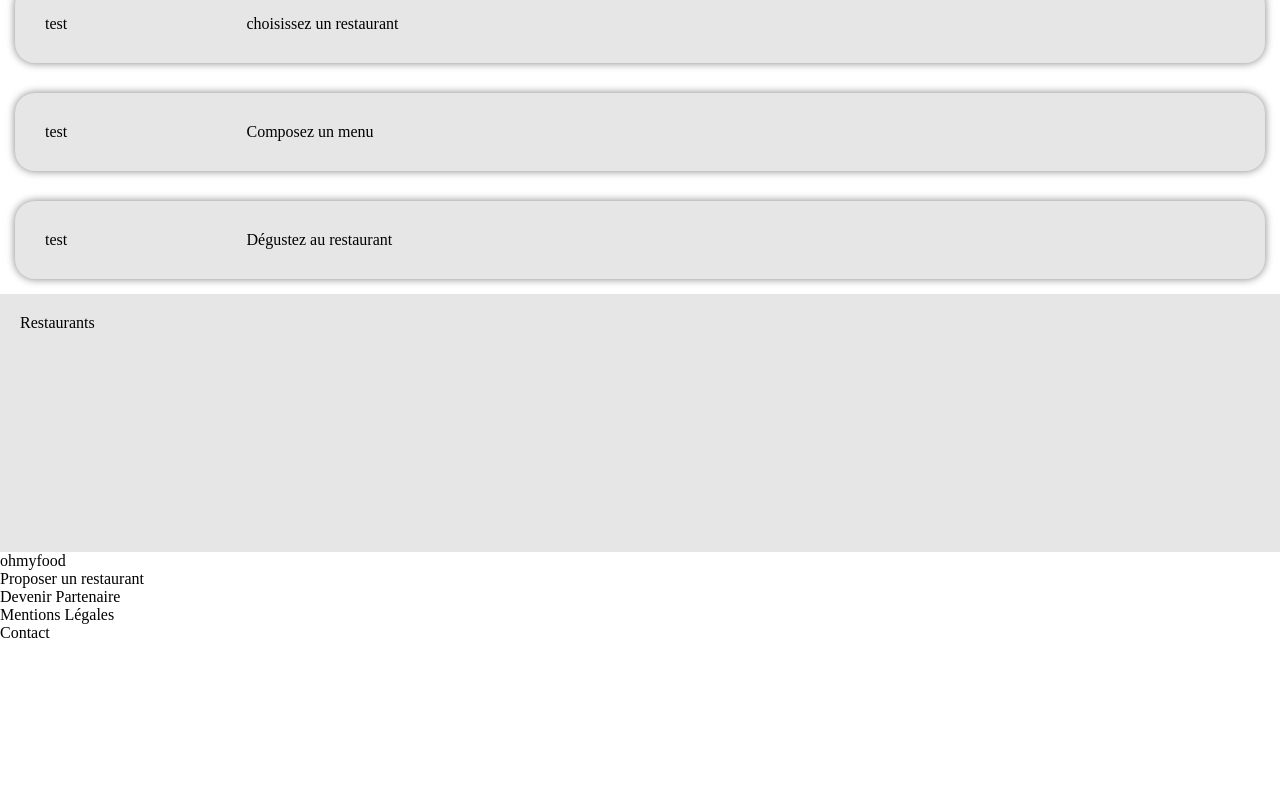
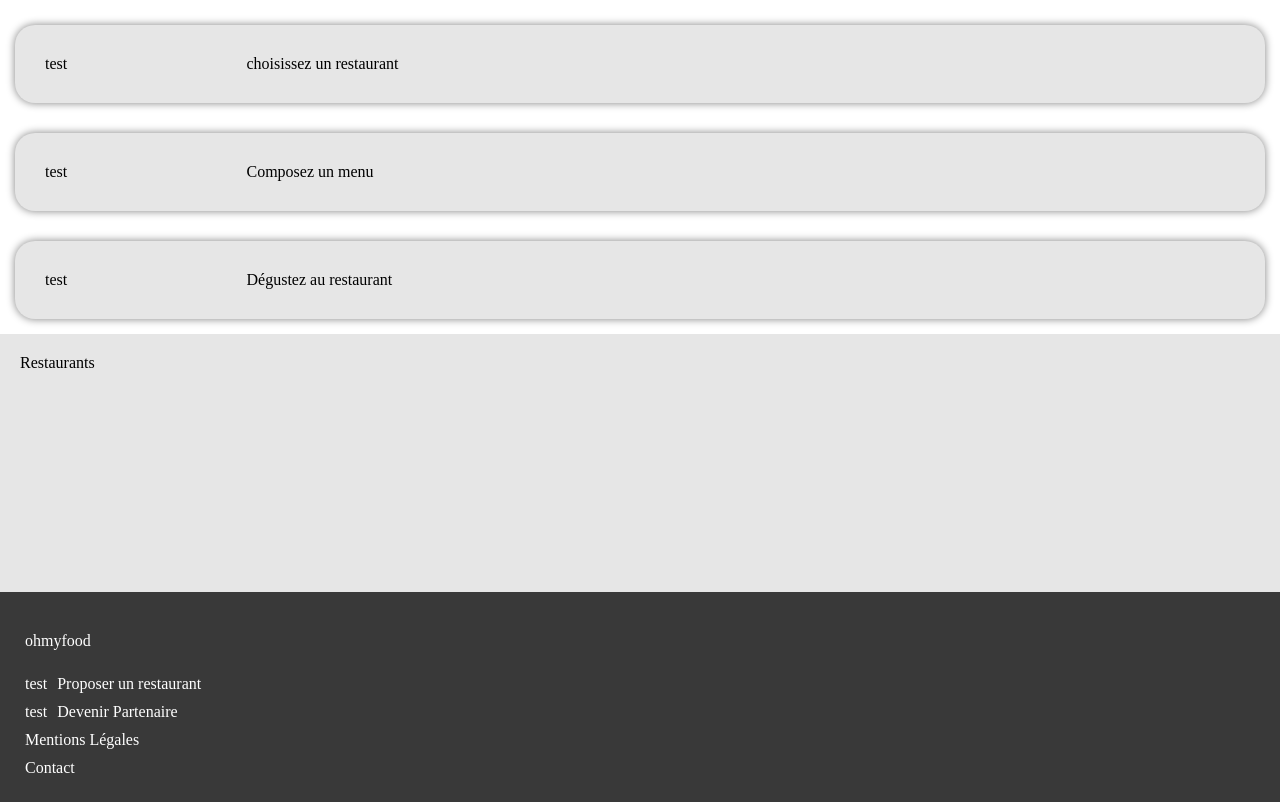
Before and after one commit to jcangoun/Jean-ChristianAngounou_3_08112021, a plain HTML site: page index.html in a window 1280 px wide. Shown: the part 313-1115 px from the top of the page. Before the commit the page ends 955 px from the top, so only its background shows below. Drawn offline with Linux system fonts and the light colour scheme.

Commit message:
assez bien footed

```diff
--- a/index.html
+++ b/index.html
@@ -83,21 +83,19 @@
     <footer>
         <div class="contaktpartner">
             <div class="logo">ohmyfood</div>
-            <div class="contaktpartner__propositons">
-                <span></span>
-                <div>Proposer un restaurant</div>
+            <div class="contaktpartner__proposition">
+                <span class="contaktpartner__couverts">test</span>
+                <div class="contaktpartner__phraseproposition">Proposer un restaurant</div>
             </div>
             <div class="contaktpartner__bepartner">
-                <span></span>
-                <div>Devenir Partenaire</div>
+                <span class="contaktpartner__serremain">test</span>
+                <div class="contaktpartner__phrasebepartner">Devenir Partenaire</div>
             </div>
             <div class="contaktpartner__legal">
-                <span></span>
-                <div>Mentions Légales</div>
+                <div class="contaktpartner__phraselegale">Mentions Légales</div>
             </div>
             <div class="contaktpartner__contact">
-                <span></span>
-                <div>Contact</div>
+                <div class="contaktpartner__phrasecontakt">Contact</div>
             </div>
         </div>
     </footer>
--- a/style.css
+++ b/style.css
@@ -169,5 +169,63 @@ footer {
 
 }
 
+.contaktpartner {
+    display: flex;
+    flex-direction: column;
+    background-color: #393939;
+    color: white;
+    padding: 20px;
+}
+
+.logo {
+
+    margin: 20px 5px;
+}
+
+.contaktpartner__proposition {
+    display: flex;
+    flex-direction: row;
+}
+
+.contaktpartner__couverts {
+    margin: 5px;
+}
+
+.contaktpartner__phraseproposition {
+    margin: 5px;
+}
+
+.contaktpartner__bepartner {
+    display: flex;
+    flex-direction: row;
+}
+
+.contaktpartner__serremain {
+   margin: 5px;
+}
+
+.contaktpartner__phrasebepartner {
+    margin: 5px;
+}
+
+.contaktpartner__legal {
+    display: flex;
+    margin: 5px;
+}
+
+.contaktpartner__phraselegale {
+
+}
+
+.contaktpartner__contact {
+    display: flex;
+    margin: 5px;
+}
+
+.contaktpartner__phrasecontakt {
+
+}
+
+
 
  /*   Ici se termine la partie de breakpoints mobile  et en bas on passe au desktop */
```
